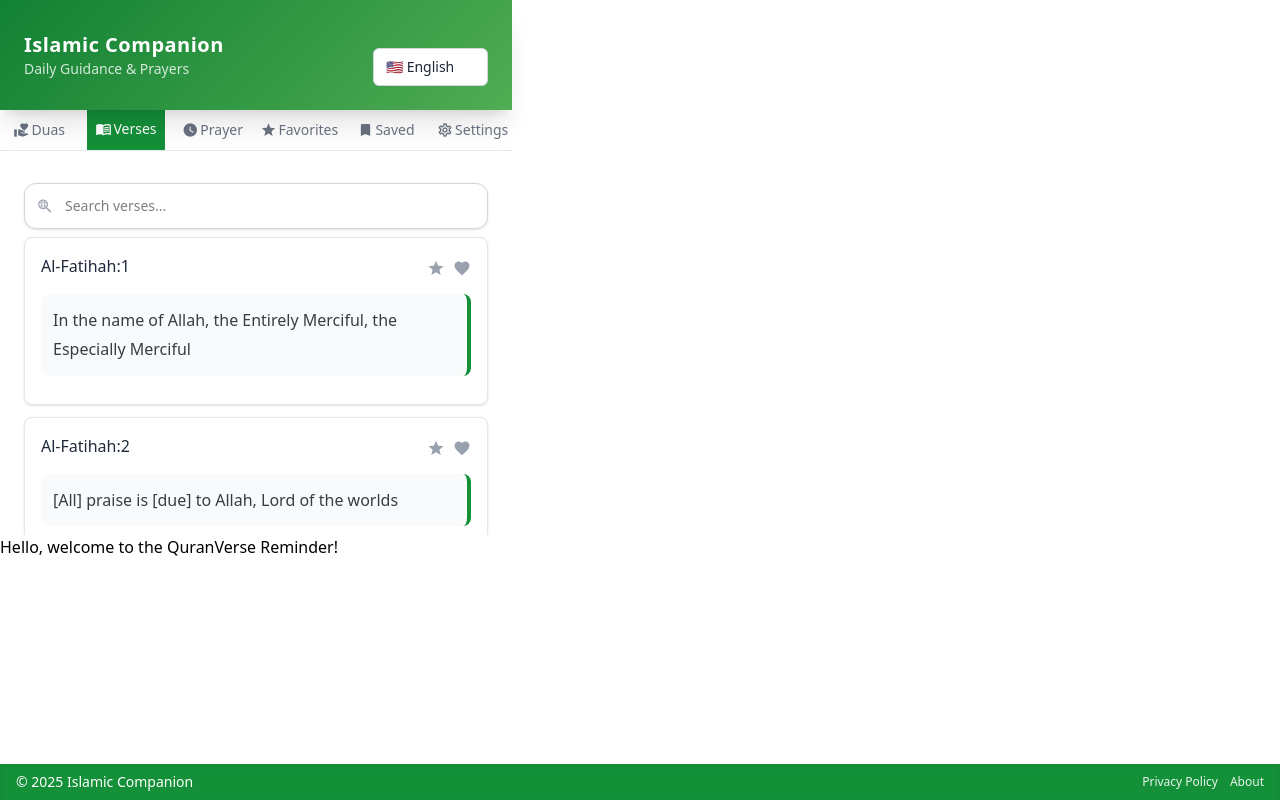
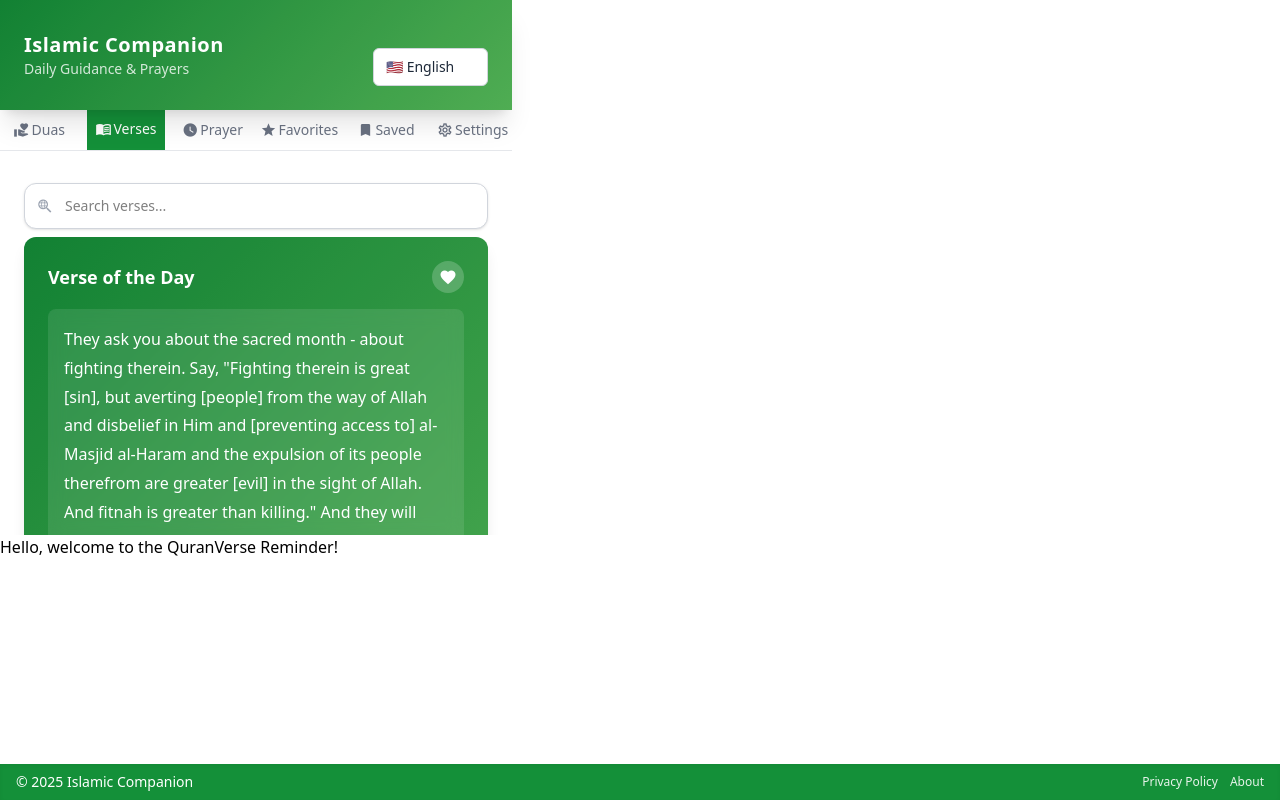
Before and after one commit to meherfrioui2025/verse-quran-duaa-extension, a React (Vite) app: page / in a window 1280 px wide. Both pictures are taken after a click on the button "Verses". Built offline with nearby package versions, Linux system fonts and the light colour scheme.

Commit message:
feat(verse): implement daily verse selection

```diff
--- a/src/components/bookmarks-tab/bookmarks-tab.tsx
+++ b/src/components/bookmarks-tab/bookmarks-tab.tsx
@@ -20,6 +20,8 @@ const BookmarksTab: FC<BookmarksTabProps> = ({
   const filteredBookmarks = bookmarks.filter(
     (bookmark) => filter === "all" || bookmark.type === filter
   );
+
+  console.log('bookmarksbookmarks',bookmarks)
 
   return (
     <div className="p-4 h-full custom-scroll overflow-y-auto fade-in">
--- a/src/components/extension-popup/extension-popup.tsx
+++ b/src/components/extension-popup/extension-popup.tsx
@@ -41,7 +41,9 @@ const ExtensionPopup = () => {
   };
 
   const isBookmarked = (id: string) =>
-    bookmarks.some((bookmark) => bookmark.id === id);
+    bookmarks.some(
+      (bookmark) => bookmark.id === id && bookmark.lang === currentLanguage
+    );
 
   const onRemoveBookmark = (id: string) => {
     setBookmarks(bookmarks.filter((bookmark) => bookmark.id !== id));
--- a/src/components/verse-tab/verse-tab.tsx
+++ b/src/components/verse-tab/verse-tab.tsx
@@ -1,19 +1,26 @@
 import { useState, useEffect, useMemo, FC } from "react";
 
 import { useExtensionTranslation } from "../../hooks/useExtensionTranslation";
-import { BookmarkedItem, Chapter, SelectOption, Verse } from "../../types";
+import {
+  BookmarkedItem,
+  Chapter,
+  language,
+  SelectOption,
+  Verse,
+} from "../../types";
 import chapters from "../../data/chapters/chapters.json";
 import { searchVerses } from "../../utils/search-verse";
 import VerseCard from "./verse-card/verse-card";
 import Pagination from "../ui/pagination";
 import Select from "../ui/select";
+import { getDailyVerse } from "../../utils/getDailyVerses";
 
 interface VerseTab {
-   onToggleBookmark: (item: BookmarkedItem) => void;
-    isBookmarked: (id: string) => boolean;
+  onToggleBookmark: (item: BookmarkedItem) => void;
+  isBookmarked: (id: string) => boolean;
 }
 
-const VerseTab:FC<VerseTab> = ({isBookmarked,onToggleBookmark}) => {
+const VerseTab: FC<VerseTab> = ({ isBookmarked, onToggleBookmark }) => {
   const [currentPage, setCurrentPage] = useState(1);
   const [itemsPerPage, setItemsPerPage] = useState(5);
   const [data, setData] = useState<Verse[]>([]);
@@ -68,6 +75,7 @@ const VerseTab:FC<VerseTab> = ({isBookmarked,onToggleBookmark}) => {
     { label: "50", value: 50 },
   ];
 
+  const dailyVerse = getDailyVerse(data);
   if (loading) {
     return <div className="p-4">{t("loading")}</div>;
   }
@@ -85,9 +93,59 @@ const VerseTab:FC<VerseTab> = ({isBookmarked,onToggleBookmark}) => {
         <span className="mdi mdi-search-web absolute left-3 top-1/2 transform -translate-y-1/2 text-gray-400 text-lg" />
       </div>
 
+      {!searchQuery && currentPage === 1 && (
+        <div className="gradient-islamic text-white rounded-xl p-6 mb-6 shadow-lg relative overflow-hidden">
+          <div className="absolute inset-0 bg-black/10"></div>
+          <div className="relative">
+            <div className="flex items-center justify-between mb-4">
+              <h3 className="font-semibold text-lg">{t("card.vers_of_day")}</h3>
+              <div className="flex items-center space-x-2">
+                <button
+                  className={`h-8 w-8 flex items-center justify-center cursor-pointer rounded-full transition-all duration-300 ${
+                    isBookmarked(String(dailyVerse.verse))
+                      ? "bg-[var(--islamic-gold)] text-white"
+                      : "bg-white/20 hover:bg-white/30 text-white hover:text-[var(--islamic-gold)]"
+                  }`}
+                  onClick={() =>
+                    onToggleBookmark({
+                      id: String(dailyVerse.verse),
+                      title: dailyVerse.title,
+                      text: dailyVerse.text,
+                      type: "verse",
+                      dateBookmarked: new Date().toISOString(),
+                      lang: currentLanguage as language,
+                    })
+                  }
+                >
+                  <span
+                    className={`mdi mdi-heart text-lg ${
+                      isBookmarked(String(dailyVerse.verse))
+                        ? "fill-current"
+                        : ""
+                    }`}
+                  />
+                </button>
+              </div>
+            </div>
+
+            <div
+              className={`font-arabic mb-4 text-white bg-white/10 p-4 rounded-lg backdrop-blur-sm`}
+              style={{ lineHeight: 1.8 }}
+            >
+              {dailyVerse.text}
+            </div>
+          </div>
+        </div>
+      )}
+
       <div className="space-y-3">
         {paginatedData.map((verse) => (
-          <VerseCard key={`${verse.chapter}-${verse.verse}`} verse={verse} onToggleBookmark={onToggleBookmark} isBookmarked={isBookmarked} />
+          <VerseCard
+            key={`${verse.chapter}-${verse.verse}`}
+            verse={verse}
+            onToggleBookmark={onToggleBookmark}
+            isBookmarked={isBookmarked}
+          />
         ))}
       </div>
       <div className="flex justify-between items-center">
--- a/src/locales/ar.json
+++ b/src/locales/ar.json
@@ -51,7 +51,8 @@
         "yesterday": "أمس",
         "days_ago": "منذ {{count}} أيام",
         "bookmarked":"مُفضّل",
-        "verse": "آية"
+        "verse": "آية",
+        "vers_of_day":"آية اليوم"
       },
       "search":{
         "searchVersesPlaceholder": "ابحث في الآيات..."
--- a/src/locales/en.json
+++ b/src/locales/en.json
@@ -51,7 +51,8 @@
         "yesterday": "Yesterday",
         "days_ago": "{{count}} days ago",
         "bookmarked":"Bookmarked",
-        "verse": "Verse"
+        "verse": "Verse",
+        "vers_of_day":"Verse of the Day"
       },
       "search":{
         "searchVersesPlaceholder": "Search verses..."
--- a/src/locales/fr.json
+++ b/src/locales/fr.json
@@ -51,7 +51,8 @@
         "yesterday": "Hier",
         "days_ago": "il y a {{count}} jours",
         "bookmarked":"Favori",
-         "verse": "Verset"
+         "verse": "Verset",
+         "vers_of_day":"Verset du jour"
       },
       "search":{
         "searchVersesPlaceholder": "Rechercher des versets..."
--- /dev/null
+++ b/src/utils/getDailyVerses.ts
@@ -0,0 +1,13 @@
+import { Verse } from "../types";
+
+export const getDailyVerse = (verses: Array<Verse>): Verse => {
+  const today = new Date();
+  const dayOfYear = Math.floor(
+    (today.getTime() - new Date(today.getFullYear(), 0, 0).getTime()) /
+      1000 /
+      60 /
+      60 /
+      24
+  );
+  return verses[dayOfYear % verses.length];
+};
```
